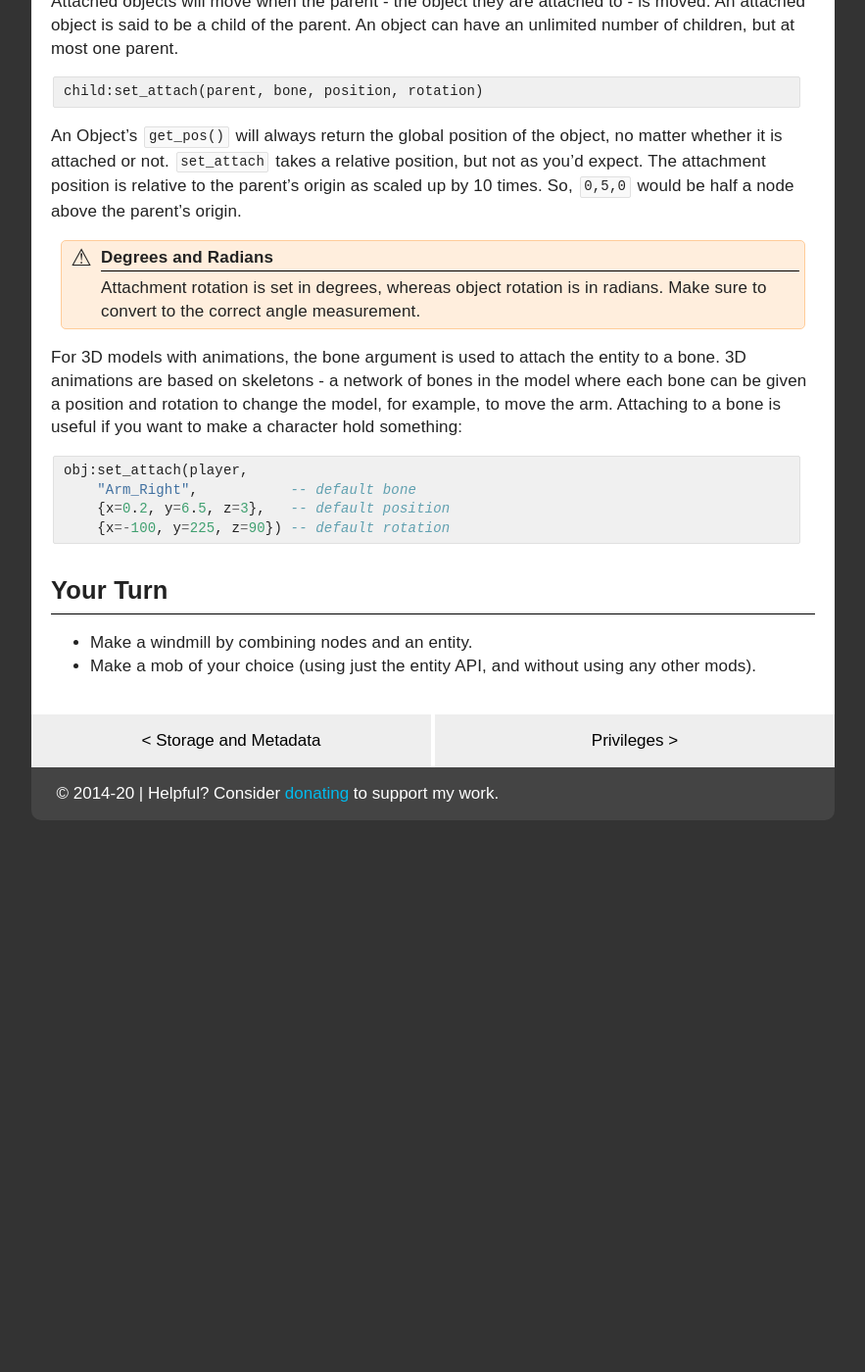
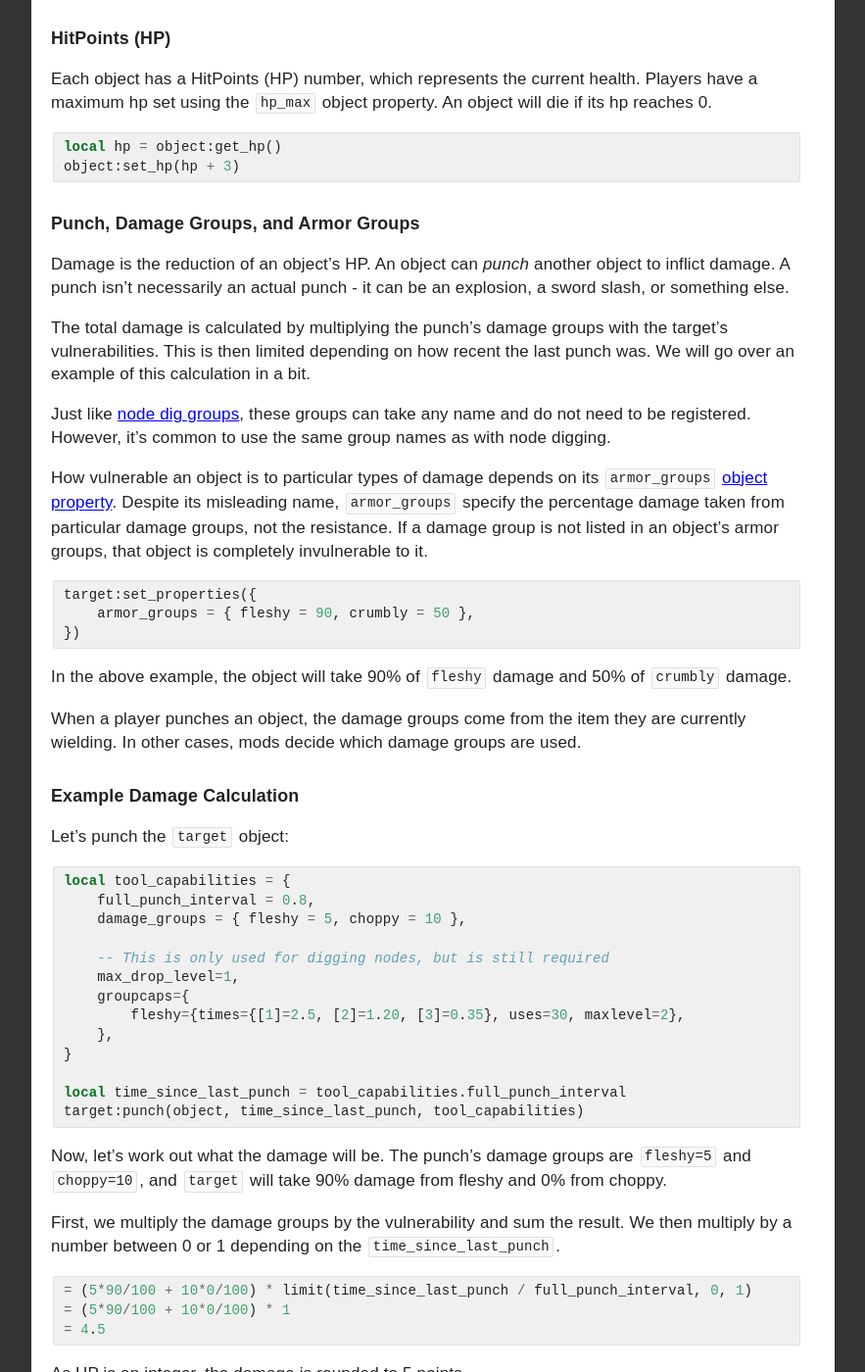
Before and after one commit to rubenwardy/minetest_modding_book, a Jekyll site: the page built from _en/map/objects.md, in a window 1280 px wide and 1400 px high, scrolled down 3957 px. Shown: the whole window at 98% size, without its empty margins (338-1221 px from the left). Built offline with Jekyll 4.4.1, drawn with Linux system fonts in a browser that asks for light colours; before the commit the page ends 4814 px from its top, so only the background shows below that; some of the changed text lies outside the part shown.

Commit message:
Objects: Add damage documentation

````diff
--- a/_en/map/objects.md
+++ b/_en/map/objects.md
@@ -20,12 +20,13 @@ own.
 - [Position and Velocity](#position-and-velocity)
 - [Object Properties](#object-properties)
 - [Entities](#entities)
+- [Health and Damage](#health-and-damage)
 - [Attachments](#attachments)
 - [Your Turn](#your-turn)
 
 ## What are Objects, Players, and Entities?
 
-Players and Entities are both types of Objects. An Object is something that can move
+Players and Entities are both types of Objects. An object is something that can move
 independently of the node grid and has properties such as velocity and scale.
 Objects aren't items, and they have their own separate registration system.
 
@@ -235,6 +236,89 @@ use a [chat command](../players/chat.html) to spawn entities:
 
     /spawnentity mymod:entity
 
+
+## Health and Damage
+
+### HitPoints (HP)
+
+Each object has a HitPoints (HP) number, which represents the current health.
+Players have a maximum hp set using the `hp_max` object property.
+An object will die if its hp reaches 0.
+
+```lua
+local hp = object:get_hp()
+object:set_hp(hp + 3)
+```
+
+### Punch, Damage Groups, and Armor Groups
+
+Damage is the reduction of an object's HP. An object can *punch* another object to
+inflict damage. A punch isn't necessarily an actual punch - it can be an
+explosion, a sword slash, or something else.
+
+The total damage is calculated by multiplying the punch's damage groups with the
+target's vulnerabilities. This is then limited depending on how recent the last
+punch was. We will go over an example of this calculation in a bit.
+
+Just like [node dig groups](../items/nodes_items_crafting.html#tools-capabilities-and-dig-types),
+these groups can take any name and do not need to be registered. However, it's
+common to use the same group names as with node digging.
+
+How vulnerable an object is to particular types of damage depends on its
+`armor_groups` [object property](#object-properties). Despite its misleading
+name, `armor_groups` specify the percentage damage taken from particular damage
+groups, not the resistance. If a damage group is not listed in an object's armor
+groups, that object is completely invulnerable to it.
+
+```lua
+target:set_properties({
+    armor_groups = { fleshy = 90, crumbly = 50 },
+})
+```
+
+In the above example, the object will take 90% of `fleshy` damage and 50% of
+`crumbly` damage.
+
+When a player punches an object, the damage groups come from the item they are
+currently wielding. In other cases, mods decide which damage groups are used.
+
+### Example Damage Calculation
+
+Let's punch the `target` object:
+
+```lua
+local tool_capabilities = {
+    full_punch_interval = 0.8,
+    damage_groups = { fleshy = 5, choppy = 10 },
+
+    -- This is only used for digging nodes, but is still required
+    max_drop_level=1,
+    groupcaps={
+        fleshy={times={[1]=2.5, [2]=1.20, [3]=0.35}, uses=30, maxlevel=2},
+    },
+}
+
+local time_since_last_punch = tool_capabilities.full_punch_interval
+target:punch(object, time_since_last_punch, tool_capabilities)
+```
+
+Now, let's work out what the damage will be. The punch's damage groups are
+`fleshy=5` and `choppy=10`, and `target` will take 90% damage from fleshy and 0%
+from choppy.
+
+First, we multiply the damage groups by the vulnerability and sum the result.
+We then multiply by a number between 0 or 1 depending on the `time_since_last_punch`.
+
+```lua
+= (5*90/100 + 10*0/100) * limit(time_since_last_punch / full_punch_interval, 0, 1)
+= (5*90/100 + 10*0/100) * 1
+= 4.5
+```
+
+As HP is an integer, the damage is rounded to 5 points.
+
+
+
 ## Attachments
 
 Attached objects will move when the parent - the object they are attached to -
@@ -245,7 +329,7 @@ An object can have an unlimited number of children, but at most one parent.
 child:set_attach(parent, bone, position, rotation)
 ```
 
-An Object's `get_pos()` will always return the global position of the object, no
+An object's `get_pos()` will always return the global position of the object, no
 matter whether it is attached or not.
 `set_attach` takes a relative position, but not as you'd expect.
 The attachment position is relative to the parent's origin as scaled up by 10 times.
````
